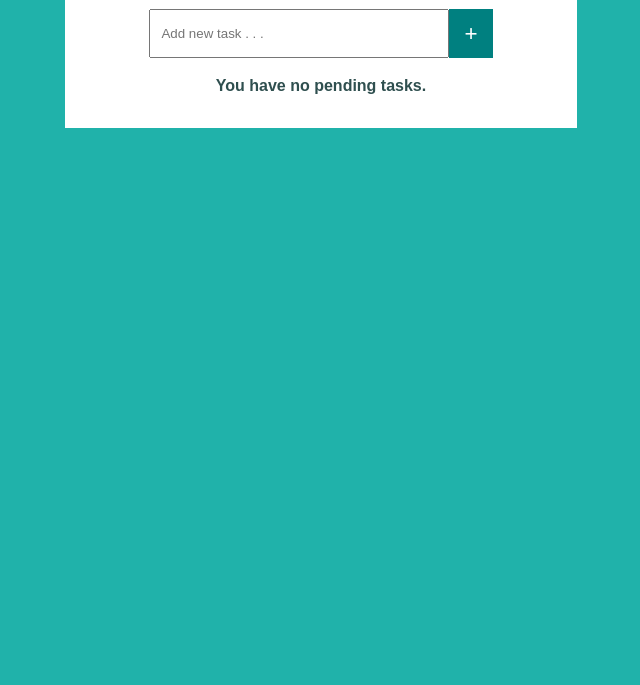
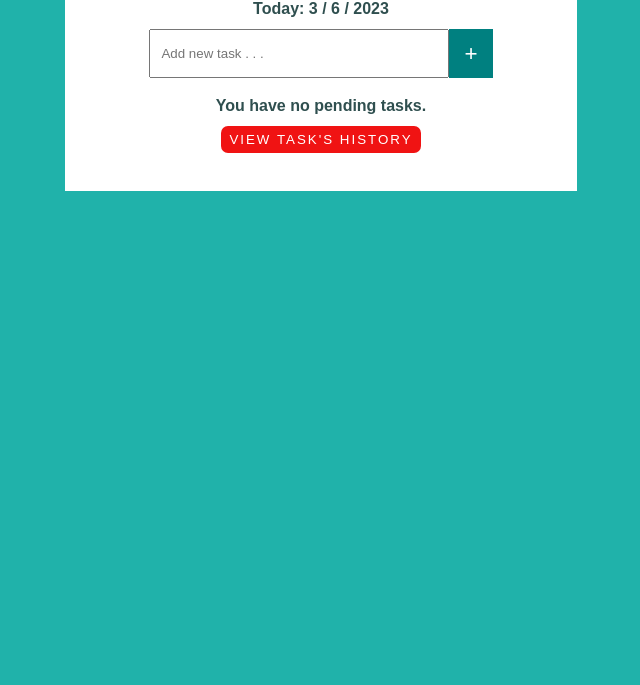
Before and after one commit to eugenia1984/listaDeTareas, a plain HTML site: page index.html in a window 1280 px wide. Shown: the part 115-800 px from the top of the page, without its empty margins (319-959 px from the left). Drawn offline with Linux system fonts and the light colour scheme.

Commit message:
Agrego la fecha y el boton para ver el historia de tareas

```diff
--- a/index.html
+++ b/index.html
@@ -24,6 +24,7 @@
 <body>
     <div class="container">
       <h1>Task List</h1>
+      <p id="today"></p>
       <div class="tareasList">
         <form>
           <input type="text" placeholder="Add new task . . .">
@@ -36,7 +37,15 @@
       <div class="empty">
         <p>You have no pending tasks.</p>
       </div>
+      <div class="history">
+        <section class="btn-history">
+          <button class="view-history">View task's history</button>
+        </section>
+        <section id="task-history"></section>
+
+      </div>
     </div>
-    <script src="./main.js"></script>
+    <script src="./js/main.js"></script>
+    <script src="./js/date.js"></script>
 </body>
 </html>
--- /dev/null
+++ b/js/date.js
@@ -0,0 +1,8 @@
+const date = new Date();
+const year = date.getFullYear();
+const month = date.getMonth() + 1;
+const day = date.getDay();
+const todayDate = `Today: ${month} / ${day} / ${year}`;
+
+const today = document.querySelector("#today");
+today.textContent = todayDate;
--- a/main.js
+++ b/js/main.js
@@ -1,8 +1,10 @@
 const d = document;
 const input = d.querySelector("input");
 const addBtn = d.querySelector(".btn-add");
+const historyBtn = d.querySelector(".view-history");
 const ul = d.querySelector("ul");
 const empty = d.querySelector(".empty");
+let taskHistory = [];
 
 const addDeleteBtn = () => {
   const deleteBtn = d.createElement("button");
@@ -15,7 +17,6 @@ const addDeleteBtn = () => {
     ul.removeChild(item);
 
     const items = d.querySelectorAll("li");
-
     if (items.length === 0) {
       empty.style.display = "block";
     }
@@ -26,10 +27,11 @@ const addDeleteBtn = () => {
 
 addBtn.addEventListener("click", (e) => {
   e.preventDefault();
-
   const text = input.value;
 
   if (text !== "") {
+    taskHistory.push(text);
+
     const li = d.createElement("li");
     const p = d.createElement("p");
     p.textContent = text;
@@ -42,3 +44,10 @@ addBtn.addEventListener("click", (e) => {
     empty.style.display = "none";
   }
 });
+
+
+
+historyBtn.addEventListener("click", (e) => {
+  e.preventDefault();
+  const p = d.createElement("p");
+})
--- a/style.css
+++ b/style.css
@@ -1,4 +1,4 @@
-/* Resert*/
+/***** Resert *****/
 *,
 *::before,
 *::after {
@@ -7,8 +7,10 @@
   box-sizing: border-box;
 }
 
-/* Google Fonts Poppins */
+/**** Google Fonts Poppins *****/
 @import url("https://fonts.googleapis.com/css2?family=Poppins:ital,wght@0,100;0,200;0,300;0,400;0,500;0,800;1,600&display=swap");
+
+/**** Commond colors ******/
 :root {
   --bg-primary: #20b2aa;
   --bg-secondary: #fff;
@@ -19,6 +21,7 @@
   --btn-border-radius: 6px;
 }
 
+/***** General ******/
 body {
   font-size: 16px;
   font-family: "Poppins", sans-serif;
@@ -30,7 +33,15 @@ body {
 h1 {
   text-align: center;
   color: var(--txt-color);
-  padding-bottom: 1rem;
+  padding-bottom: 0.25rem;
+}
+
+/***** Date *******/
+#today {
+  text-align: center;
+  color: var(--txt-color);
+  padding-bottom: 0.5rem;
+  font-weight: 600;
 }
 
 .container {
@@ -55,6 +66,7 @@ h1 {
   }
 }
 
+/****** Task List ********/
 .tareasList {
   margin-left: auto;
   margin-right: auto;
@@ -118,15 +130,42 @@ li p {
   padding: 4px 12px;
   border: 1px solid var(--bg-btn-delete);
   border-radius: 0px var(--btn-border-radius) var(--btn-border-radius) 0px;
-  -webkit-border-radius: 0px var(--btn-border-radius) var(--btn-border-radius) 0px;
+  -webkit-border-radius: 0px var(--btn-border-radius) var(--btn-border-radius)
+    0px;
   -moz-border-radius: 0px var(--btn-border-radius) var(--btn-border-radius) 0px;
   -ms-border-radius: 0px var(--btn-border-radius) var(--btn-border-radius) 0px;
   -o-border-radius: 0px var(--btn-border-radius) var(--btn-border-radius) 0px;
 }
 
+/***** No pending task ****/
 .empty {
   color: var(--txt-alert-color);
   font-weight: 800;
   padding-top: 1rem;
   text-align: center;
 }
+
+/***** View history ****/
+.btn-history {
+  display: flex;
+  flex-direction: row;
+  flex-wrap: wrap;
+  align-content: center;
+  justify-content: center;
+  align-items: center;
+  padding: 0.50rem;
+}
+
+.view-history {
+  background-color: var(--bg-btn-delete);
+  color: var(--bg-secondary);
+  text-transform: uppercase;
+  letter-spacing: 2px;
+  padding: 6px 8px;
+  border-radius: 7px;;
+  -webkit-border-radius: 7px;
+  -moz-border-radius: 7px;
+  -ms-border-radius: 7px;
+  -o-border-radius: 7px;
+  border: none;
+}
```
